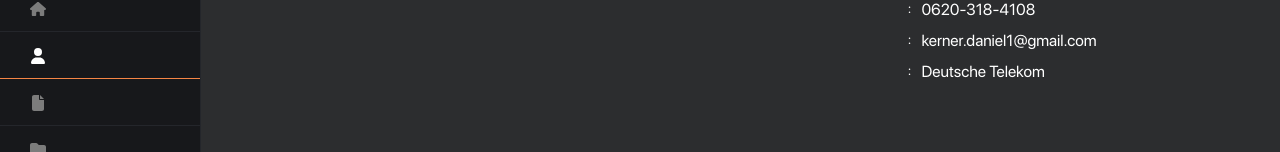
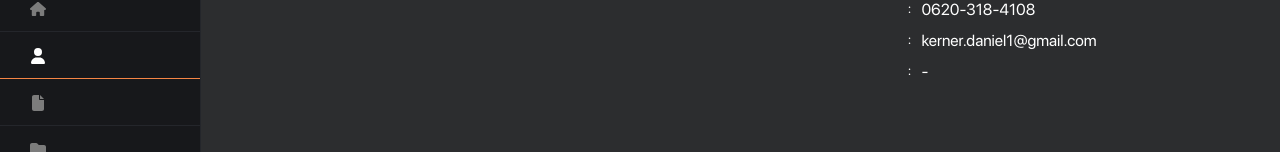
Before and after one commit to Hiuzt/portfolio, a React (Create React App) app: page /about in a window 1280 px wide. Shown: the part 215-367 px from the top of the page. Built offline with nearby package versions, Linux system fonts and the light colour scheme; a web font is replaced by a local one.

Commit message:
Update PersonalPartial.js

```diff
--- a/src/components/about/PersonalPartial.js
+++ b/src/components/about/PersonalPartial.js
@@ -13,7 +13,7 @@ const PersonalPartial = () => {
         [Languages(languageID, 9), "Pécs"],
         [Languages(languageID, 10), "0620-318-4108"],
         [Languages(languageID, 11), "kerner.daniel1@gmail.com"],
-        [Languages(languageID, 12), "Deutsche Telekom"],
+        [Languages(languageID, 12), "-"],
     ]
 
 
```
